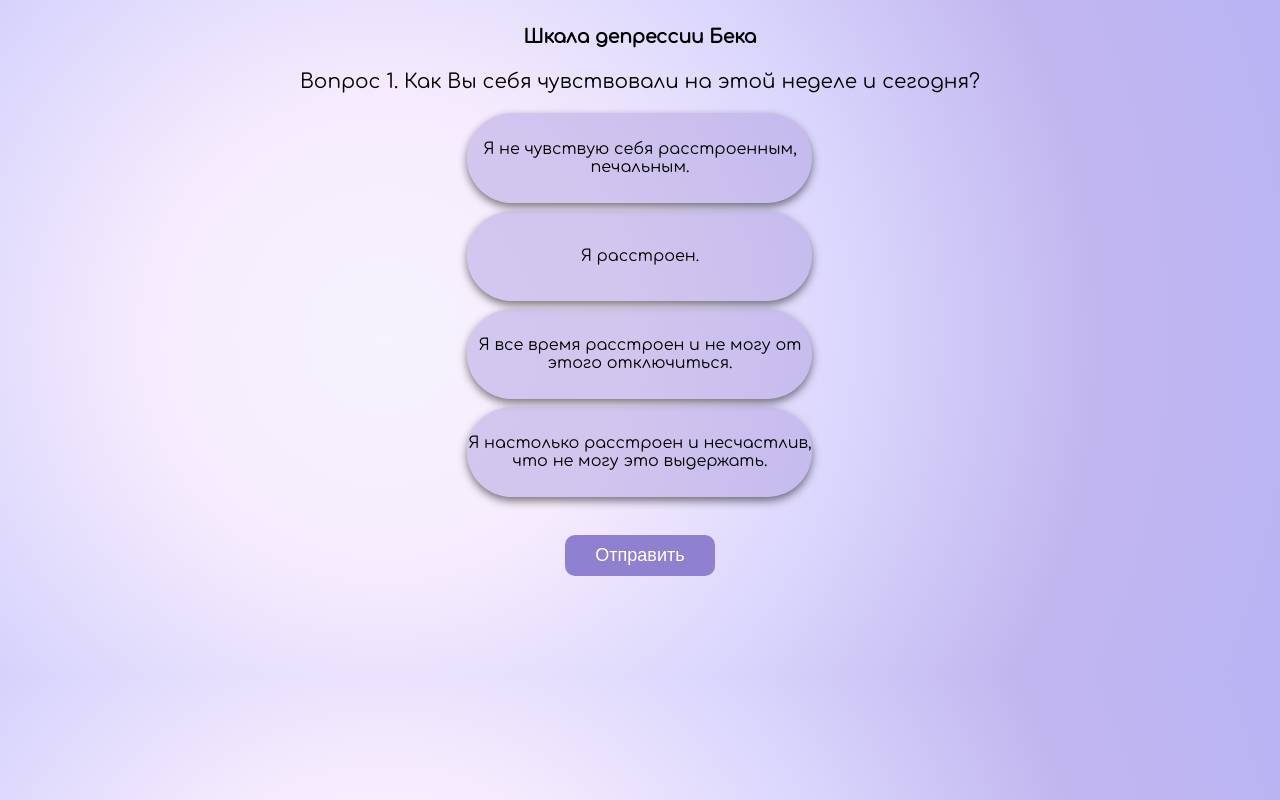
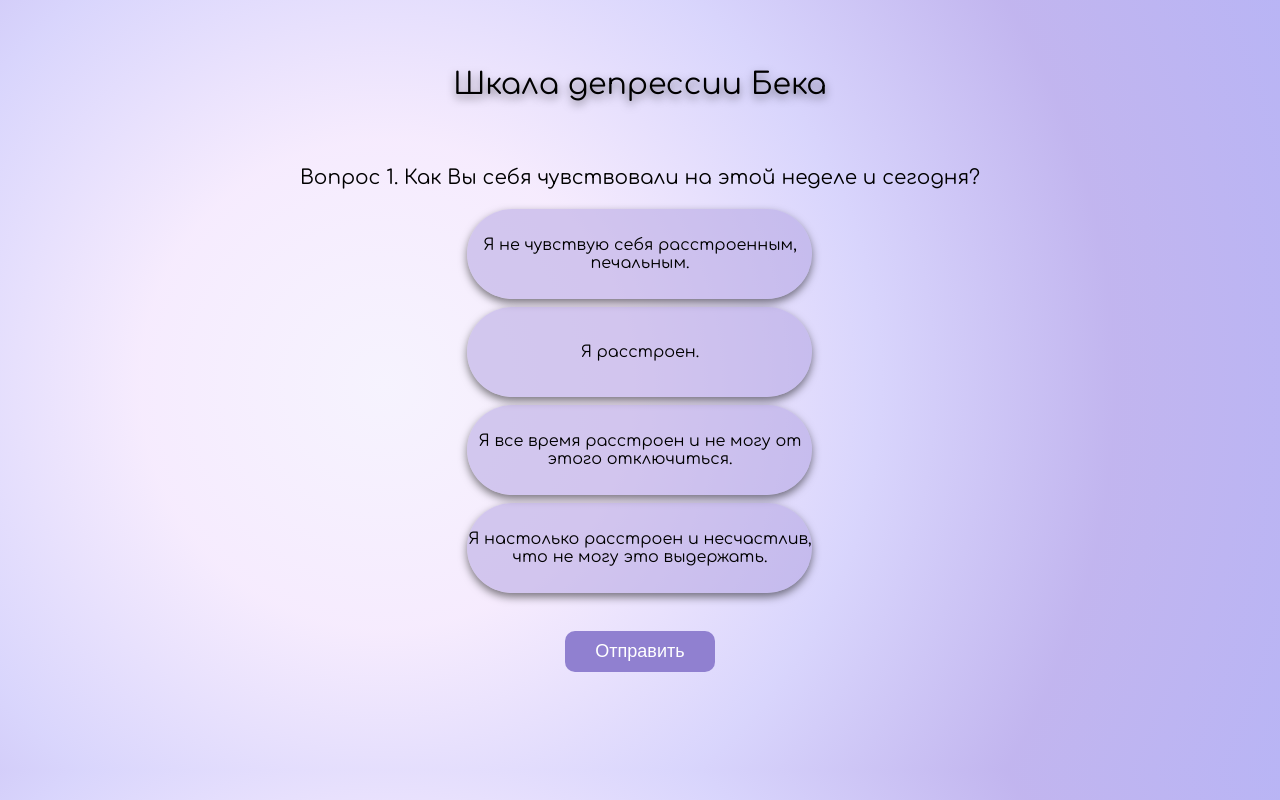
Before and after one commit to Dariyaaaaa/depression-test-11-24, a website: page test.html in a window 1280 px wide. Drawn offline with Linux system fonts and the light colour scheme.

Commit message:
Update style.css

```diff
--- a/style.css
+++ b/style.css
@@ -132,6 +132,15 @@ h2 {
   transition:.2s ease;
 }
 /* САМ ТЕСТ*/
+  h3 {
+  margin: 30px;
+  padding: 30px;
+  font-size: 30px;
+  font-weight: normal;
+  color: black;
+  text-align: center;
+  text-shadow: 0px 4px 8px rgba(0, 0, 0, 0.5);
+  }
 .question {
   display: flex;
   flex-direction: column;
```
